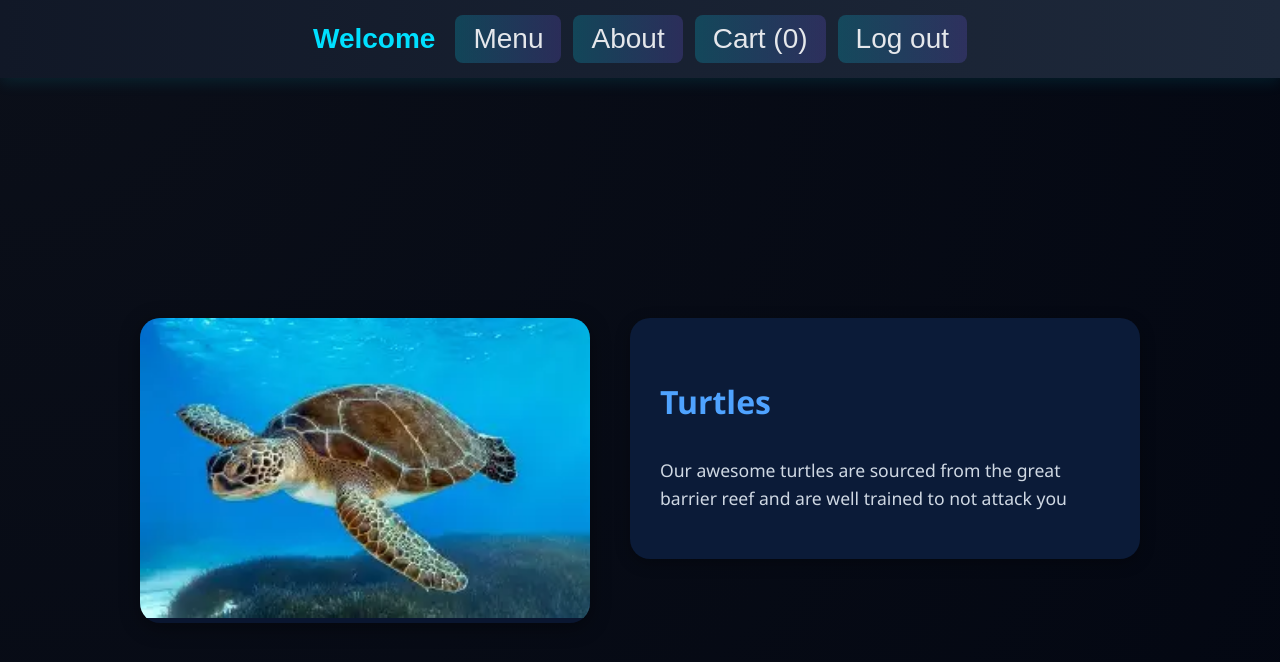
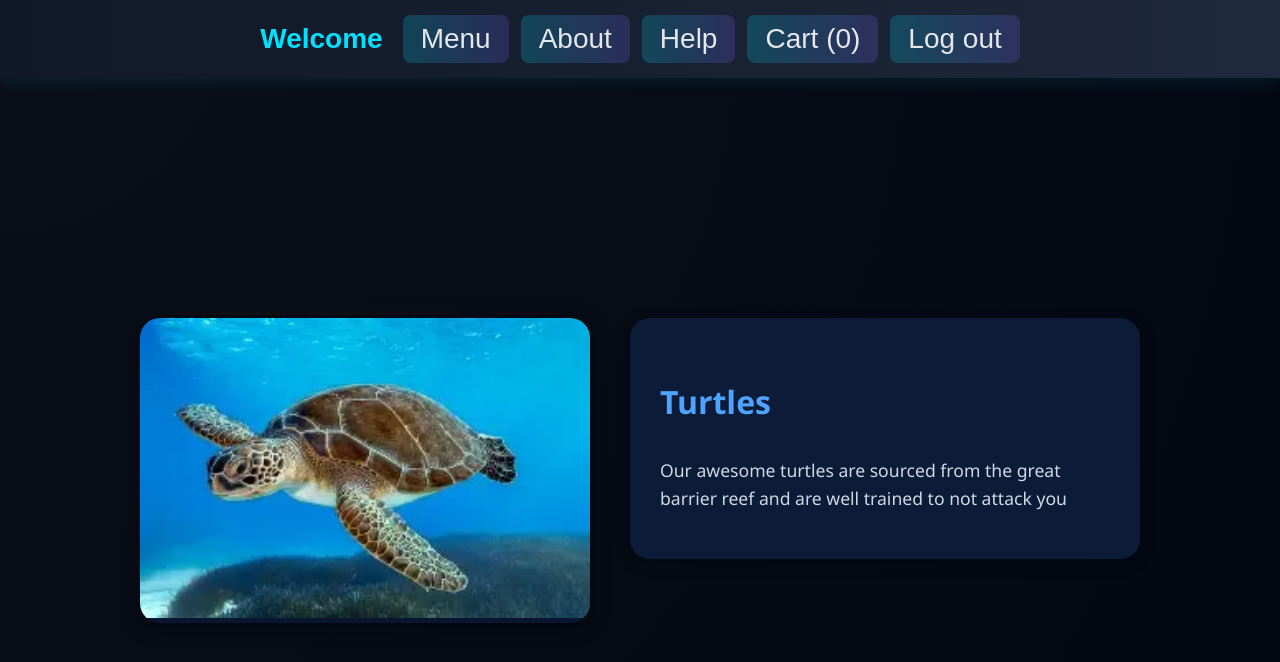
Before and after one commit to boliv74jr-cmyk/Website, a plain HTML site: page turtle.html in a window 1280 px wide. Drawn offline with Linux system fonts and the light colour scheme.

Commit message:
Update turtle.html

```diff
--- a/turtle.html
+++ b/turtle.html
@@ -10,6 +10,7 @@
     <div class="top-buttons">
       <a href="#Menu" id="menu" class="top-button">Menu</a>
       <a href="#About" id="about" class="top-button">About</a>
+      <a href=#Questions" id="quest" class="top-button">Help</a>
       <a href="#cart" id="cart" class="top-button">
         Cart (<span id="cart-count">0</span>)
       </a>
```
